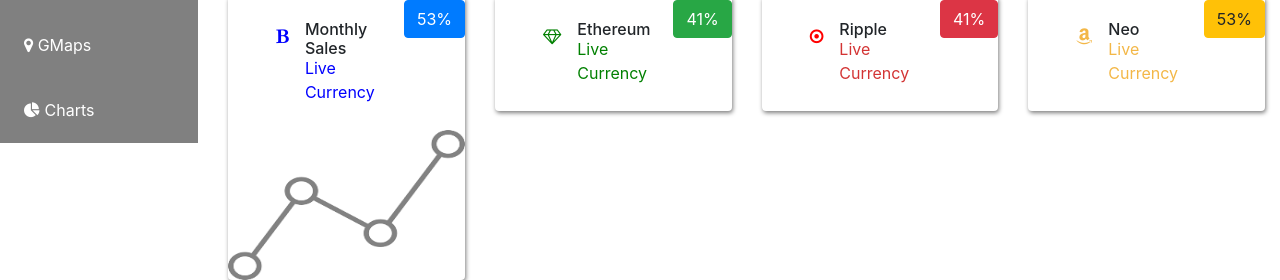
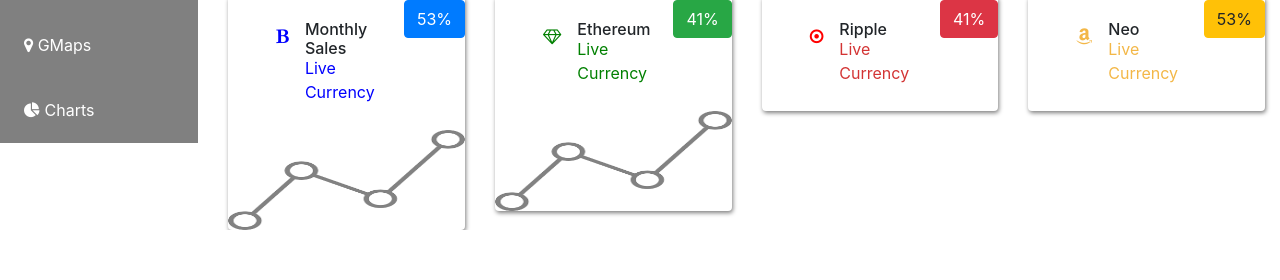
Before and after one commit to Teewai57/Dashboard, a plain HTML site: page index.html in a window 1280 px wide. Shown: the part 1142-1422 px from the top of the page. After the commit the page ends 1372 px from the top, so only its background shows below. Drawn offline with nearby package versions, Linux system fonts and the light colour scheme.

Commit message:
still adding images to the last column

```diff
--- a/index.html
+++ b/index.html
@@ -319,7 +319,7 @@
                                             </div>
                                         </div>
                                     </div>
-                                    <img src="/images/chart6-removebg-preview.png" class="image2">
+                                    <img src="/images/chart6-removebg-preview.png" class="image3">
                                 </div>
 
                             </div>
@@ -338,6 +338,7 @@
                                             </div>
                                         </div>
                                     </div>
+                                    <img src="/images/chart6-removebg-preview.png" class="image3">
                                 </div>
 
                             </div>
```
